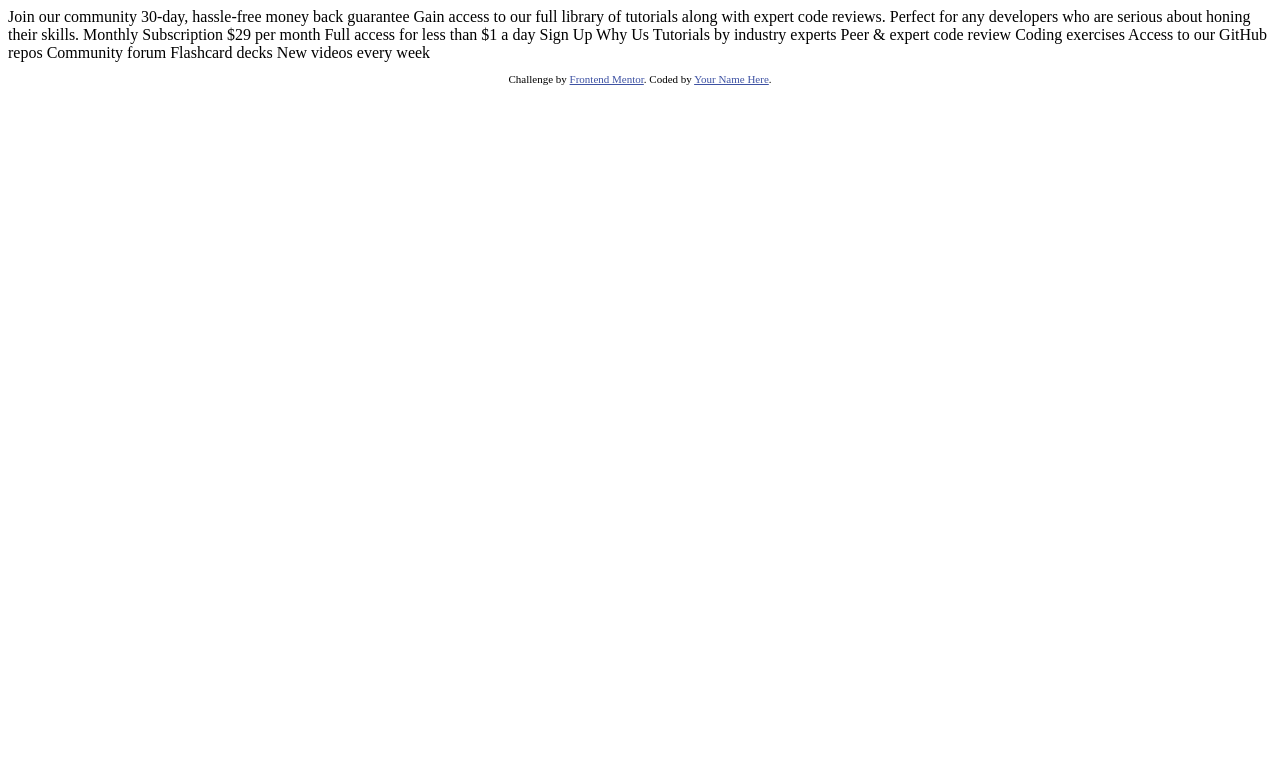
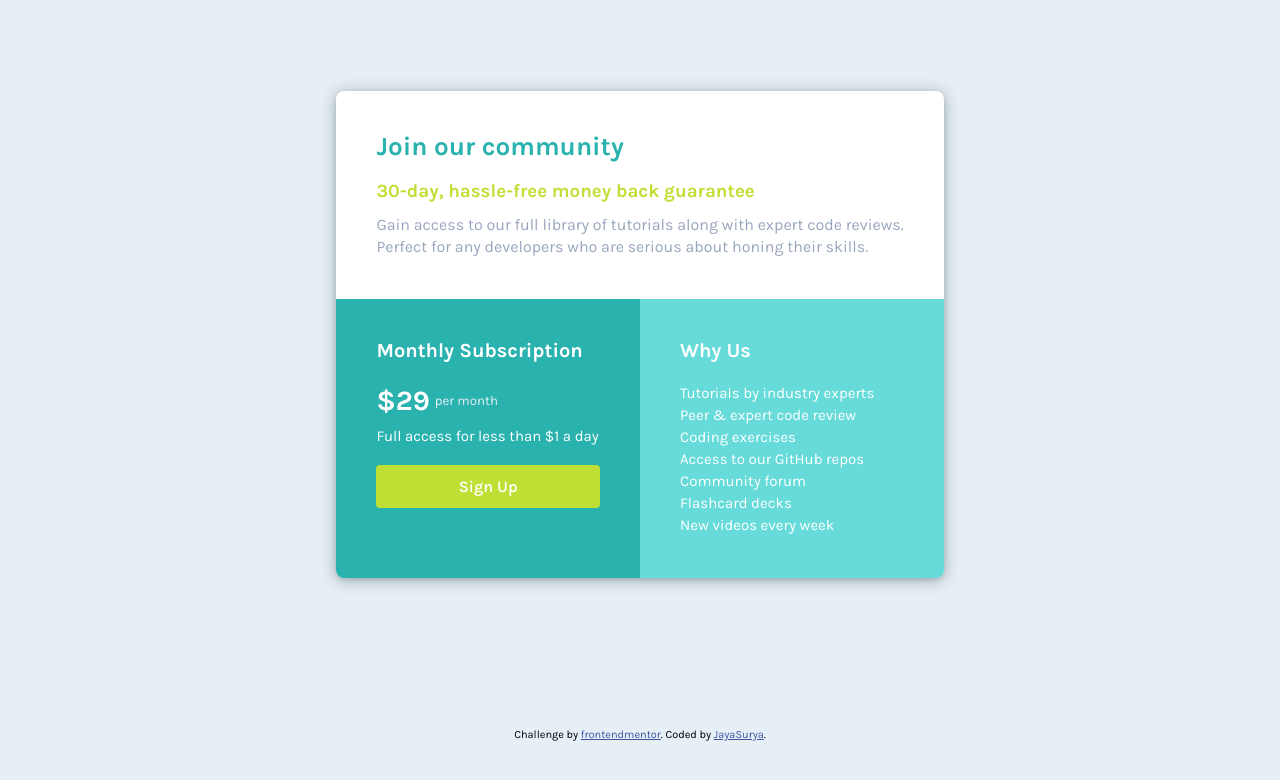
Before and after one commit to jayaxsurya/Single-price-grid-component, a plain HTML site: page index.html in a window 1280 px wide. Drawn offline with Linux system fonts and the light colour scheme.

Commit message:
Fix: Final files are added

```diff
--- a/index.html
+++ b/index.html
@@ -5,6 +5,13 @@
   <meta name="viewport" content="width=device-width, initial-scale=1.0"> <!-- displays site properly based on user's device -->
 
   <link rel="icon" type="image/png" sizes="32x32" href="./images/favicon-32x32.png">
+  <link rel="stylesheet" href="styles.css">
+
+  <link rel="preconnect" href="https://fonts.googleapis.com">
+  <link rel="preconnect" href="https://fonts.gstatic.com" crossorigin>
+  <link href="https://fonts.googleapis.com/css2?family=Karla:ital,wght@0,200..800;1,200..800&display=swap" rel="stylesheet">
+
+
 
   <title>Frontend Mentor | Single Price Grid Component</title>
 
@@ -15,35 +22,48 @@
   </style>
 </head>
 <body>
-  Join our community
 
-  30-day, hassle-free money back guarantee
+  <div class="container">
+    <div class="wrapper">
 
-  Gain access to our full library of tutorials along with expert code reviews.
-  Perfect for any developers who are serious about honing their skills.
+      <div class="box main">
+        <h1>Join our community</h1>
+        <h3 class="subtitle">30-day, hassle-free money back guarantee</h3>
+        <p>Gain access to our full library of tutorials along with expert code reviews.</p>
+        <p>Perfect for any developers who are serious about honing their skills.</p>
+      </div>
 
-  Monthly Subscription
+      <div class="box sub-1">
+        <h2>Monthly Subscription</h2>
+        <h5><span class="price">&dollar;29</span> <span>per month</span></h5>
+        <p>Full access for less than &dollar;1 a day</p>
+        <a href="#">Sign Up</a>
+      </div>
 
-  &dollar;29 per month
+      <div class="box sub-2">
+        <h2>Why Us</h2>
+        <ul>
+          <li>Tutorials by industry experts</li>
+          <li>Peer &amp; expert code review</li>
+          <li>Coding exercises</li>
+          <li>Access to our GitHub repos</li>
+          <li>Community forum</li>
+          <li>Flashcard decks</li>
+          <li>New videos every week</li>
+        </ul>
+      </div>
 
-  Full access for less than &dollar;1 a day
+    </div>
+  </div>
 
-  Sign Up
 
-  Why Us
 
-  Tutorials by industry experts
-  Peer &amp; expert code review
-  Coding exercises
-  Access to our GitHub repos
-  Community forum
-  Flashcard decks
-  New videos every week
+
 
   <footer>
     <p class="attribution">
-      Challenge by <a href="https://www.frontendmentor.io?ref=challenge" target="_blank">Frontend Mentor</a>.
-      Coded by <a href="#">Your Name Here</a>.
+      Challenge by <a href="https://www.frontendmentor.io?ref=challenge" target="_blank">frontendmentor</a>.
+      Coded by <a href="#">JayaSurya</a>.
     </p>
   </footer>
 </body>
--- a/styles.css
+++ b/styles.css
@@ -0,0 +1,151 @@
+*,
+::before,
+::after {
+    margin: 0;
+    padding: 0;
+    border: 0;
+    box-sizing: border-box;
+}
+
+/*  */
+
+body {
+
+    display: grid;
+    place-items: center;
+    min-height: 100vh;
+    font-family: "Karla", sans-serif;
+    font-size: 16px;
+    background-color: hsl(204, 43%, 93%);
+}
+
+.container {
+    max-width: 960px;
+}
+
+.wrapper {
+    margin:  2rem 1rem;
+    display: grid;
+    border-radius: 8px;
+    background-color: #fff;
+    grid-template-columns: 50% 50%;
+    grid-template-areas: "main main"
+                         "sub-1 sub-2";
+    overflow: hidden;
+    box-shadow: rgba(14, 30, 37, 0.12) 0px 2px 4px 0px, rgba(14, 30, 37, 0.32) 0px 2px 16px 0px;
+
+}
+
+.box {
+    padding: 40px;
+}
+
+.main {
+    grid-area: main;
+}
+
+.sub-1 {
+    grid-area: sub-1;
+    background-color:  hsl(179, 62%, 43%);
+}
+
+.sub-2 {
+    grid-area: sub-2;
+    background-color: hsl(179, 62%, 63%);
+}
+
+h1 {
+    color:  hsl(179, 62%, 43%);
+    font-family: "Karla", sans-serif;
+    font-size: 26px;
+    font-weight: bolder;
+    padding-bottom: 18px;
+}
+
+h3 {
+    color: hsl(71, 73%, 54%);
+    padding-bottom: 12px;
+}
+
+.main p {
+    color: hsl(218, 22%, 67%);
+    line-height: 1.4;
+}
+
+/* sub1 left */
+
+h2 {
+    color: #fff;
+    font-size: 20px;
+    padding-bottom:22px;
+}
+
+h5 {
+    display: flex;
+    align-items: center;
+    padding-bottom: 10px;
+}
+
+h5  .price{
+    color: #fff;
+    font-size: 28px;
+    font-weight: 700;
+
+}
+
+h5  span{
+    color:hsl(204, 43%, 93%);
+    margin-right: 5px;
+    font-weight: 400;
+
+}
+
+.sub-1 p{
+    color: #fff;
+    font-weight: 400;
+    font-size: 15px;
+    padding-bottom: 10px;
+}
+
+.sub-1 a {
+    display: block;
+    text-align: center;
+    background-color:  hsl(71, 73%, 54%);
+    text-decoration: none;
+
+    color: #fff;
+    font-weight: 600;
+    margin-top: 10px;
+    padding: 12px 0;
+    border-radius: 4px;
+
+}
+
+.sub-2 ul {
+    list-style: none;
+
+}
+
+.sub-2 li {
+    color: #fff;
+    font-size: 15px;
+    padding-bottom: 4px;
+    font-weight: 400;
+
+}
+
+
+/* MEDIA QUERY */
+
+@media only screen and (max-width: 635px) {
+    .wrapper {
+        grid-template-columns: 1fr;
+        grid-template-areas:    "main"
+                                "sub-1"
+                                "sub-2";
+    }
+
+    .box {
+        padding: 30px;
+    }
+}
```
